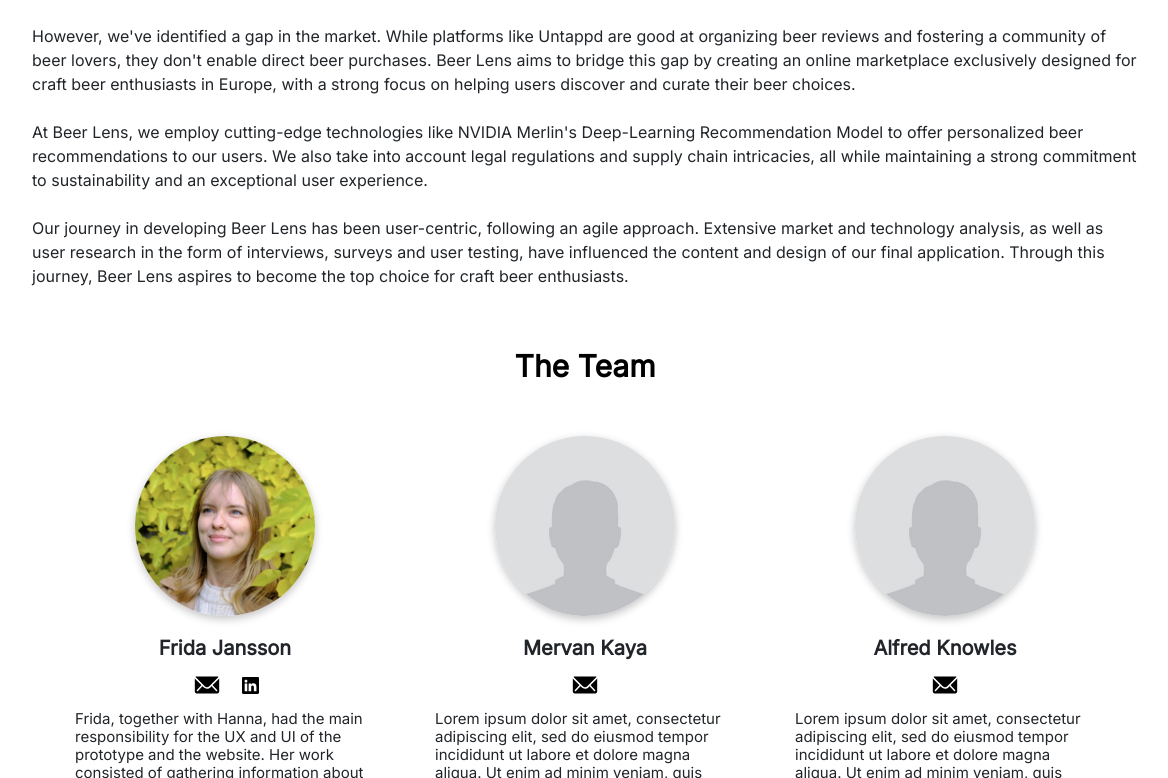
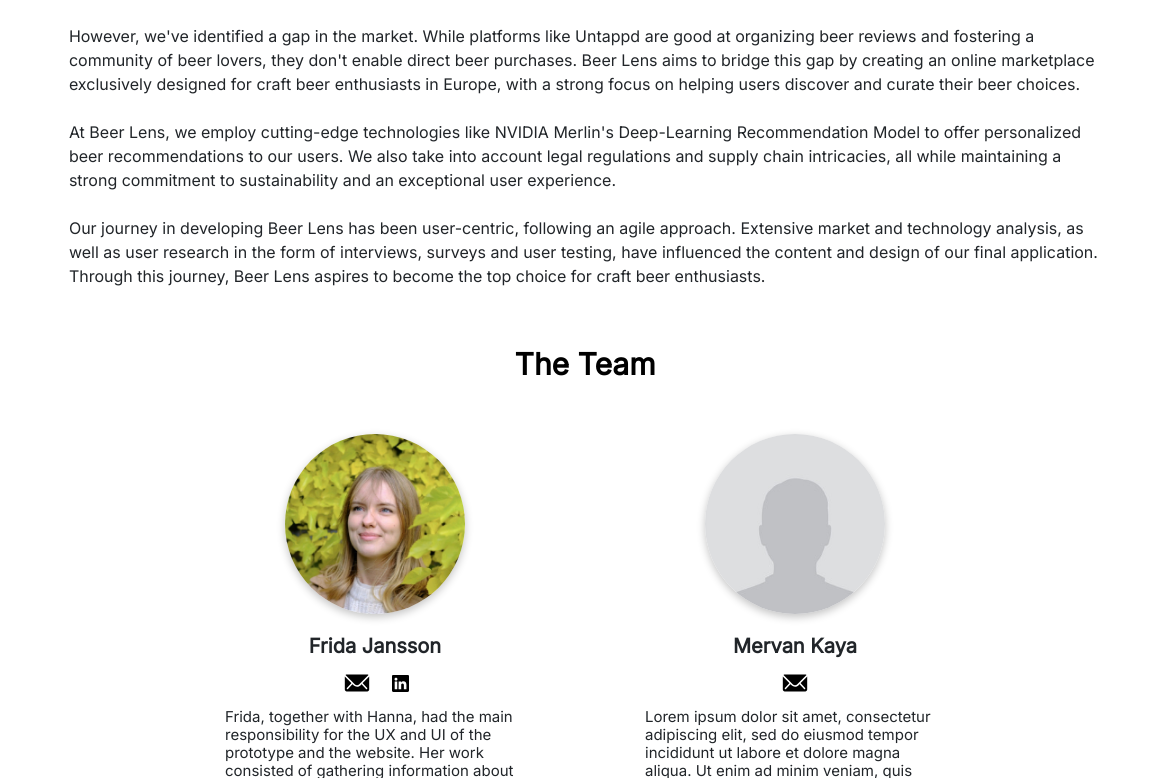
Before and after one commit to novialife/Bengtbroder, a React (Create React App) app in the folder beerlens/: page /about in a window 1536 px wide. Shown: the part 322-1100 px from the top of the page, without its empty margins (183-1351 px from the left). Built offline with nearby package versions, Linux system fonts and the light colour scheme; no server answers.

Commit message:
Add large device styling

```diff
--- a/beerlens/src/components/AboutView/About.css
+++ b/beerlens/src/components/AboutView/About.css
@@ -83,3 +83,21 @@
   transition: all 0.3s ease;
   -webkit-transition: all 0.3s ease;
 }
+
+/* =============== LARGE DEVICES ===============*/
+
+@media screen and (min-width: 1500px) {
+  .aboutContainer {
+    padding: 8%;
+    padding-top: 4%;
+    margin: 0 auto;
+  }
+
+  .team {
+    padding-left: 50px;
+    padding-right: 50px;
+  }
+  .teamMember {
+    padding: 20px 60px;
+  }
+}
```
